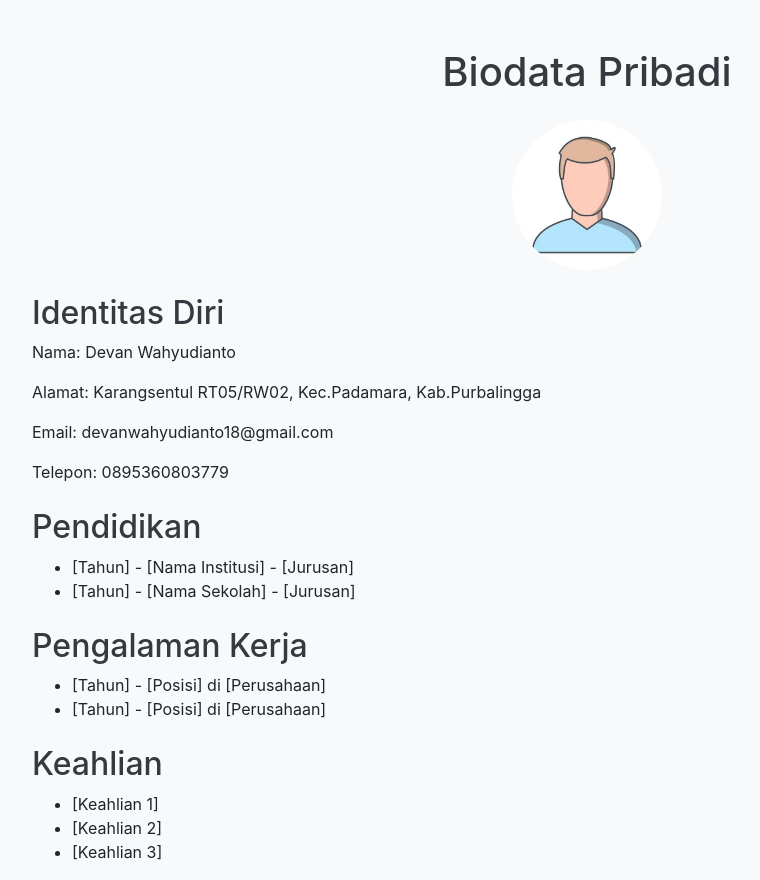
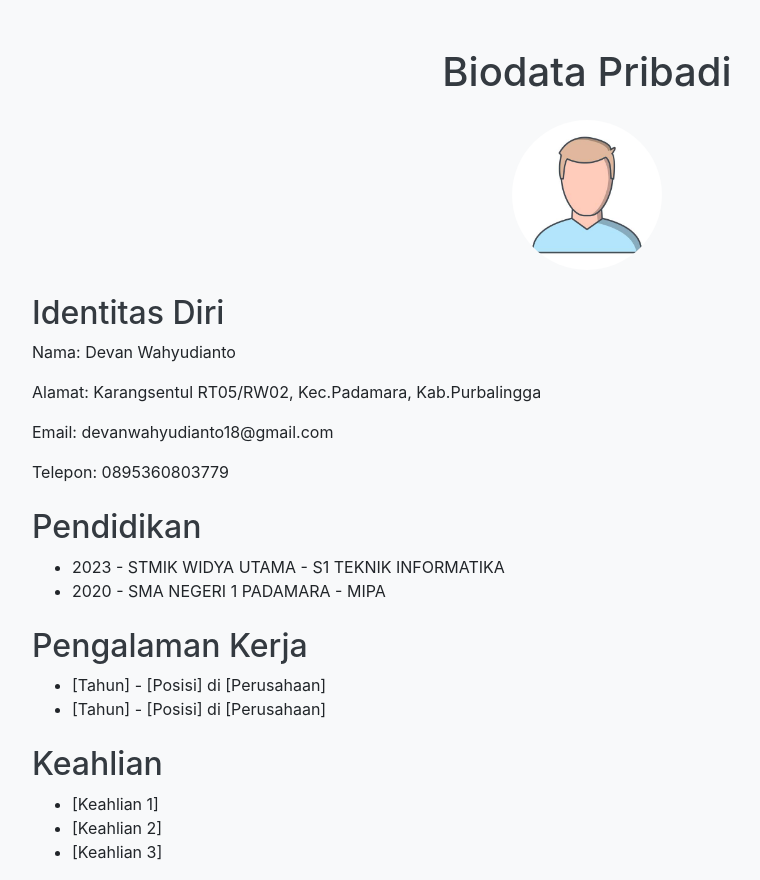
Before and after one commit to devan011/biodata, a plain HTML site: page index.html in a window 1280 px wide. Shown: the whole page, without its empty margins (53-813 px from the left). Drawn offline with nearby package versions, Linux system fonts and the light colour scheme.

Commit message:
update pendidikan dari vscode

```diff
--- a/index.html
+++ b/index.html
@@ -29,8 +29,8 @@
     <div class="mt-4">
         <h2>Pendidikan</h2>
         <ul>
-            <li>[Tahun] - [Nama Institusi] - [Jurusan]</li>
-            <li>[Tahun] - [Nama Sekolah] - [Jurusan]</li>
+            <li>2023 - STMIK WIDYA UTAMA - S1 TEKNIK INFORMATIKA</li>
+            <li>2020 - SMA NEGERI 1 PADAMARA - MIPA</li>
         </ul>
     </div>
 
```
